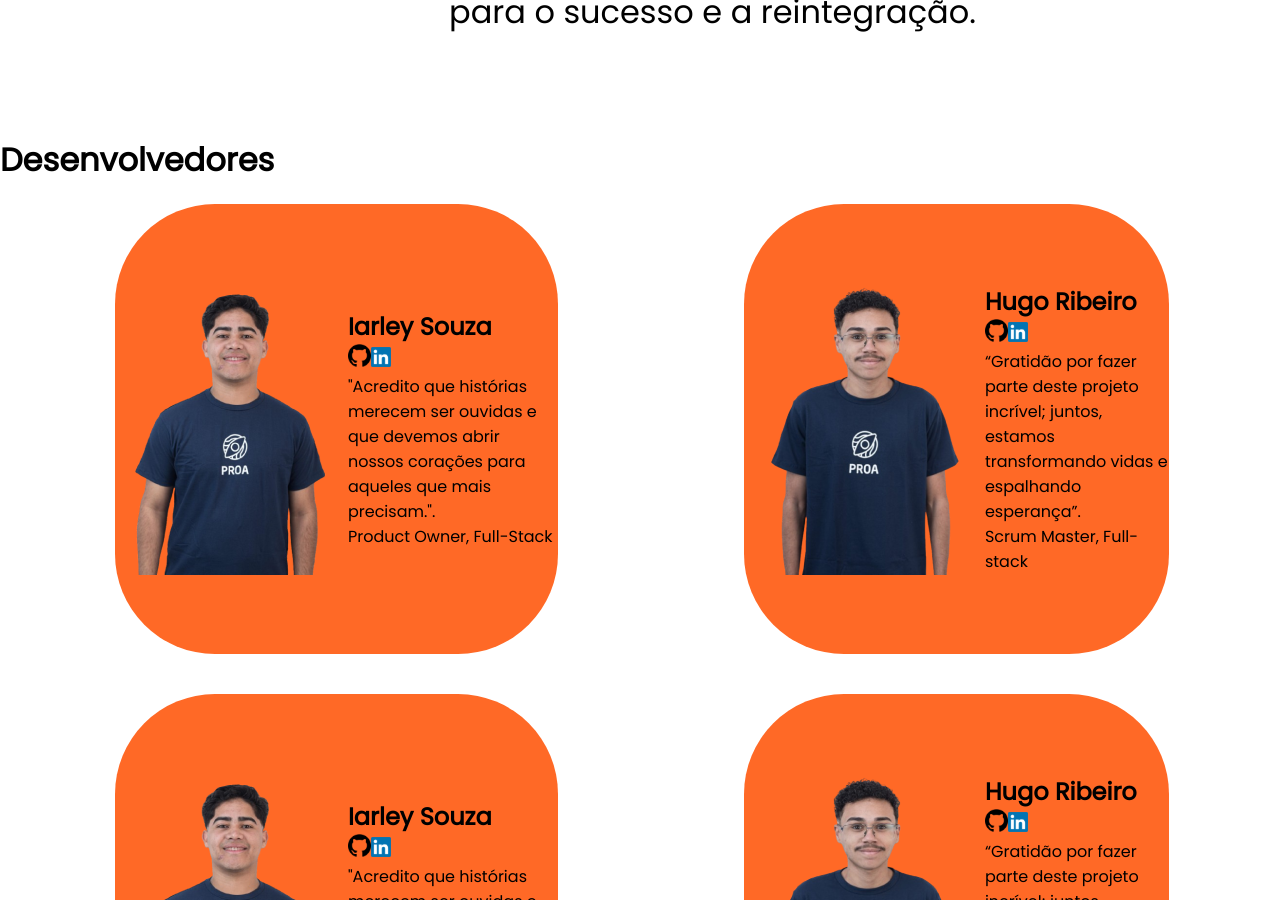
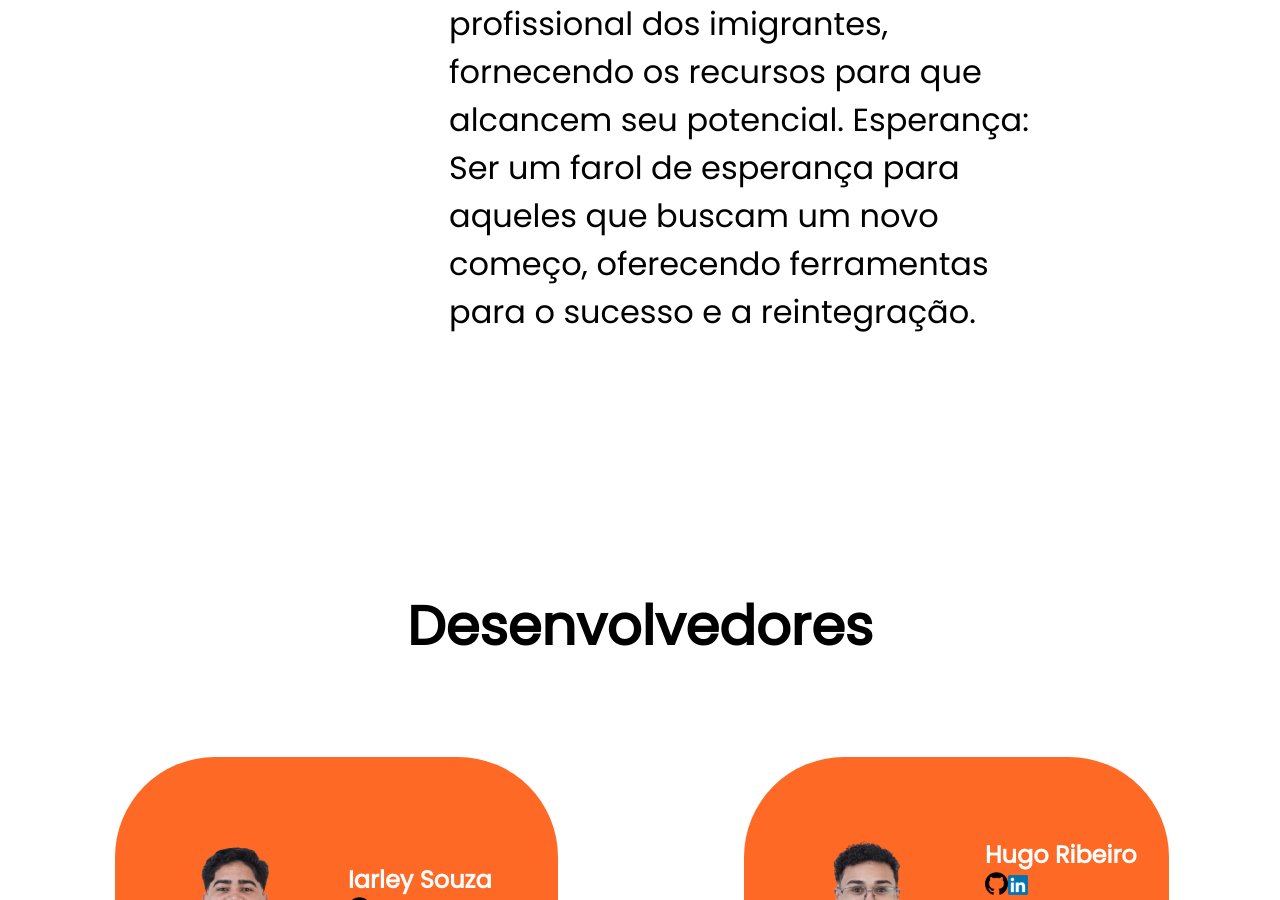
Before and after one commit to Demoday-Abracos/abracoss, a React (Vite) app in the folder Demoday/: page /SobreNos in a window 1280 px wide. Shown: the part 1900-2800 px from the top of the page. Built offline with nearby package versions, Linux system fonts and the light colour scheme.

Commit message:
VitinUpdate
atualização da minha parte

```diff
--- a/Demoday/src/components/SobreNos/Desenvolvedores.jsx
+++ b/Demoday/src/components/SobreNos/Desenvolvedores.jsx
@@ -19,7 +19,7 @@ function Desenvolvedores ({imagens, texto,titulo ,foto1, foto2 ,texto2}) {
                 {texto}
                 </p>
 
-                <p>{texto2}</p>
+                <p className='textoazul'>{texto2}</p>
             </div>
 
 
--- a/Demoday/src/components/SobreNos/SobreNos.jsx
+++ b/Demoday/src/components/SobreNos/SobreNos.jsx
@@ -26,7 +26,7 @@ function SobreNos() {
                     texto='Inclusão & Diversidade: Valorizamos a riqueza cultural e social trazida por diferentes culturas. Acreditamos que todos, independentemente de sua origem, têm o direito de se sentir incluso e parte da sociedade.  Crescimento: Valorizar o desenvolvimento pessoal e profissional dos imigrantes, fornecendo os recursos para que alcancem seu potencial. Esperança: Ser um farol de esperança para aqueles que buscam um novo começo, oferecendo ferramentas para o sucesso e a reintegração.'
                 />
             </div>
-            <div>
+            <div className="titulodev">
                 <h1>Desenvolvedores</h1>
 
             </div>
@@ -63,10 +63,10 @@ function SobreNos() {
 
                     <div>
                         <Desenvolvedores
-                            imagens='assets/images/iarley.png'
-                            titulo='Iarley Souza'
+                            imagens='assets/images/Frame 11 (2).png'
+                            titulo='Vitor Hugo'
                             texto='"Acredito que histórias merecem ser ouvidas e que devemos abrir nossos corações para aqueles que mais precisam.".'
-                            texto2='Product Owner, Full-Stack'
+                            texto2='UI/UX & Front end'
                             foto1='assets/images/githublogo.svg'
                             foto2='assets/images/LinkedynLogo.svg'
 
@@ -75,10 +75,10 @@ function SobreNos() {
 
                     <div>
                         <Desenvolvedores
-                            imagens='assets/images/hugo.png'
-                            titulo='Hugo Ribeiro'
+                            imagens='assets/images/hillary.png'
+                            titulo='Hillary Silva'
                             texto='“Gratidão por fazer parte deste projeto incrível; juntos, estamos transformando vidas e espalhando esperança”.'
-                            texto2='Scrum Master, Full-stack'
+                            texto2='UI/UX & Front end'
                             foto1='assets/images/githublogo.svg'
                             foto2='assets/images/LinkedynLogo.svg'
                         />
@@ -91,10 +91,10 @@ function SobreNos() {
 
                     <div>
                         <Desenvolvedores
-                            imagens='assets/images/iarley.png'
-                            titulo='Iarley Souza'
+                            imagens='assets/images/ramalho.png'
+                            titulo='Victor Ramalho'
                             texto='"Acredito que histórias merecem ser ouvidas e que devemos abrir nossos corações para aqueles que mais precisam.".'
-                            texto2='Product Owner, Full-Stack'
+                            texto2='Cloud Back-end'
                             foto1='assets/images/githublogo.svg'
                             foto2='assets/images/LinkedynLogo.svg'
 
@@ -103,8 +103,8 @@ function SobreNos() {
 
                     <div>
                         <Desenvolvedores
-                            imagens='assets/images/hugo.png'
-                            titulo='Hugo Ribeiro'
+                            imagens='assets/images/jonathan.png'
+                            titulo='Jonathan Silva'
                             texto='“Gratidão por fazer parte deste projeto incrível; juntos, estamos transformando vidas e espalhando esperança”.'
                             texto2='Scrum Master, Full-stack'
                             foto1='assets/images/githublogo.svg'
@@ -115,10 +115,10 @@ function SobreNos() {
 
                 </div>
 
-                <div>
+                <div className="ryan">
                         <Desenvolvedores
-                            imagens='assets/images/hugo.png'
-                            titulo='Hugo Ribeiro'
+                            imagens='assets/images/ryan.png'
+                            titulo='Ryan Honorato'
                             texto='“Gratidão por fazer parte deste projeto incrível; juntos, estamos transformando vidas e espalhando esperança”.'
                             texto2='Scrum Master, Full-stack'
                             foto1='assets/images/githublogo.svg'
--- a/Demoday/src/components/Styles/SobreNos.css
+++ b/Demoday/src/components/Styles/SobreNos.css
@@ -25,6 +25,7 @@
     display: flex;
     flex-direction: column;
     margin: 100px;
+    margin-bottom: 250px;
 }
 
 .imgdescricao{
@@ -37,7 +38,7 @@
     width: 70%;
     display: flex;
     border-radius: 100px;
-
+    color: white;
     align-items: center;
     margin: auto;
 }
@@ -48,3 +49,24 @@
     padding: 20px;
     margin: auto;
 }
+
+.ryan{
+    width: 51%;
+    display:flex;
+    margin-bottom: 150px;
+
+
+}
+
+.textoazul{
+    color: #002266;
+}
+
+.titulodev {
+    display: flex;
+    align-items: center;
+    justify-content: center;
+    margin-bottom: 70px;
+    font-size: 1.7em;
+
+}
```
